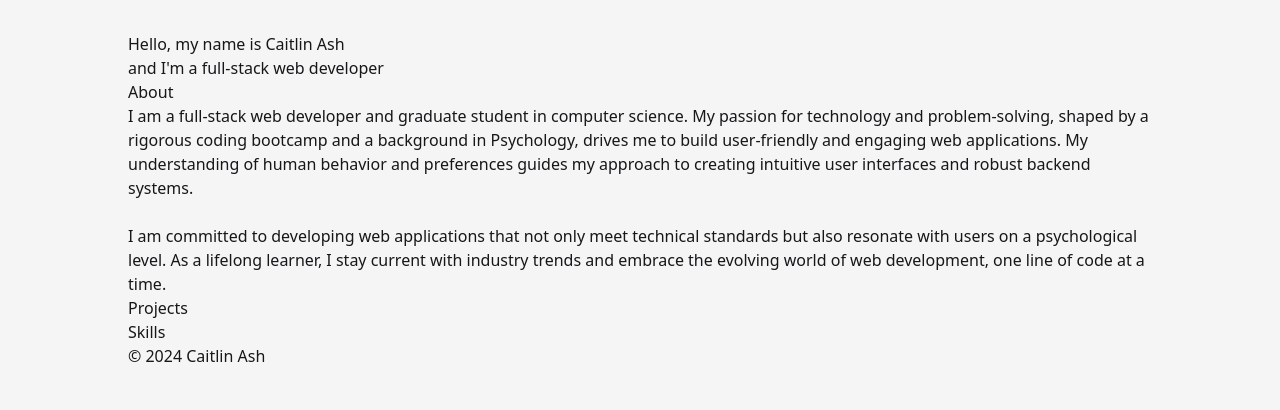
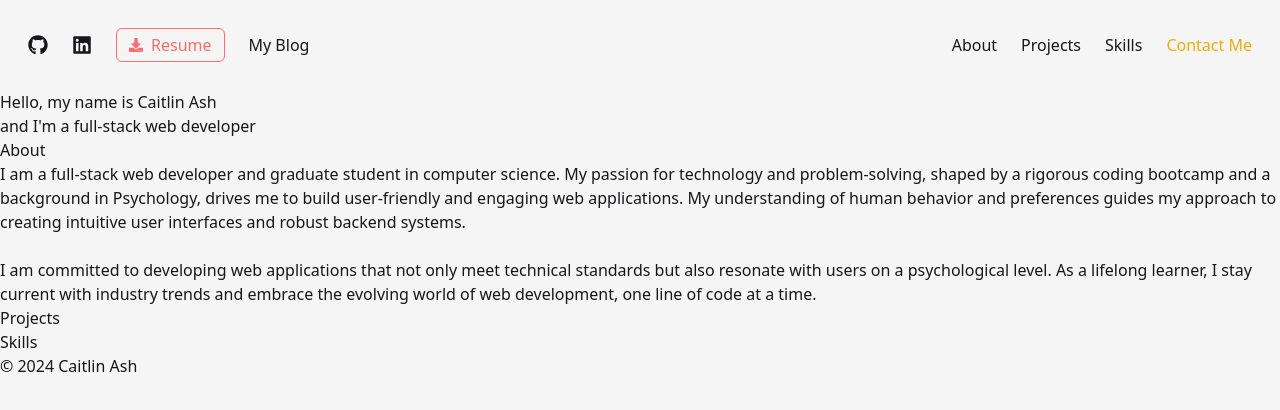
Before and after one commit to bycait27/portfolio, a Next.js app: page / in a window 1280 px wide. Shown: the top 410 px of the page. Built offline with nearby package versions, Linux system fonts and the light colour scheme.

Commit message:
Changed Navbar component

```diff
--- a/src/app/layout.jsx
+++ b/src/app/layout.jsx
@@ -27,7 +27,7 @@ export default function RootLayout({ children }) {
           />
         ))}
       </head>
-      <body className="font-roboto">
+      <body className="font-roboto m-0 p-0">
         {children}
       </body>
     </html>
--- a/src/components/Navbar.jsx
+++ b/src/components/Navbar.jsx
@@ -1,69 +1,33 @@
 'use client';
 
-import React, { useState } from 'react';
-import { cn } from '../utils/cn';
+import { FaGithub, FaLinkedin, FaDownload } from 'react-icons/fa';
 
-export default function Navbar({ setActiveSection }) {
-    const [active, setActive] = useState(null);
+export default function Navbar({}) {
+    return (
+        <div className='flex flex-row justify-between items-center w-full px-4 py-4'>
+            {/* left side - evenly spaced */}
+            <div className="flex items-center space-x-6 p-3">
+                {/* social icons */}
+                <a className='hover:text-text-secondary transition-colors' href='https://github.com/bycait27' target='_blank' rel='noopener noreferrer'>
+                    <FaGithub size={20} />
+                </a>
+                <a className='hover:text-text-secondary transition-colors' href='https://linkedin.com/in/caitlin-ash' target='_blank' rel='noopener noreferrer'>
+                    <FaLinkedin size={20} />
+                </a>
+                <a className='text-text-secondary rounded-md border border-text-secondary px-3 py-1 hover:bg-text-secondary hover:text-background-primary transition-colors flex items-center gap-2' href='/files/resume.pdf' download>
+                    <FaDownload size={14} />
+                    Resume
+                </a>
+                <a className='hover:text-text-secondary transition-colors' href='/blog'>My Blog</a>
+            </div>
 
-    const handleSetActive = (item) => {
-        if (active === item) {
-            setActive(null);
-            setActiveSection(null);
-            } else {
-                setActive(item);
-                setActiveSection(item);
-        };
-    };
-
-    return (
-        <div
-            className='relative w-full flex items-center justify-center'
-        >
-            <Nav
-                className='pt-6 top-2'
-                setActive={handleSetActive}
-                active={active}
-            />
+            {/* right side - evenly spaced */}
+            <div className="flex items-center space-x-6 p-3">
+                <a className='hover:text-text-secondary transition-colors' href='#about'>About</a>
+                <a className='hover:text-text-secondary transition-colors' href='#projects'>Projects</a>
+                <a className='hover:text-text-secondary transition-colors' href='#skills'>Skills</a>
+                <a className='text-text-tertiary hover:text-text-secondary transition-colors' href='#contact-me'>Contact Me</a>
+            </div>
         </div>
     );
 };
-
-function Nav({ className, setActive, active }) {
-    return (
-        <div
-            className={cn('fixed text-lg top-10 max-w-2xl flex', className)}
-        >
-                <a
-                    className='pr-3'
-                    href='#home'
-                >
-
-                </a>
-                <a
-                    className='pr-3'
-                    href='#about'
-                >
-
-                </a>
-                <a
-                    className='pr-3'
-                    href='#projects'
-                >
-
-                </a>
-                <a
-                    className='pr-3'
-                    href='#skills'
-                >
-
-                </a>
-                <a
-                    className='pr-3'
-                    href='#chat'
-                >
-
-                </a>
-        </div>
-    );
-};
```
